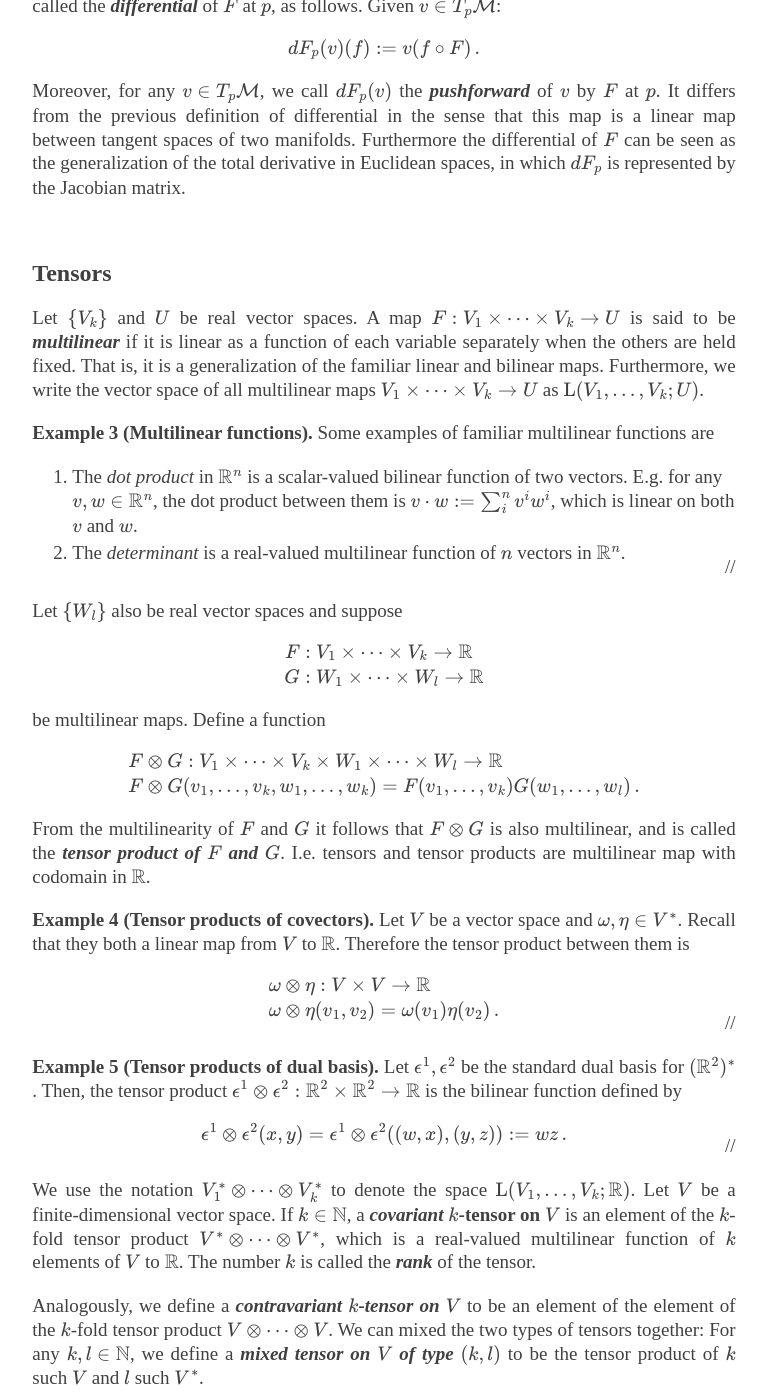
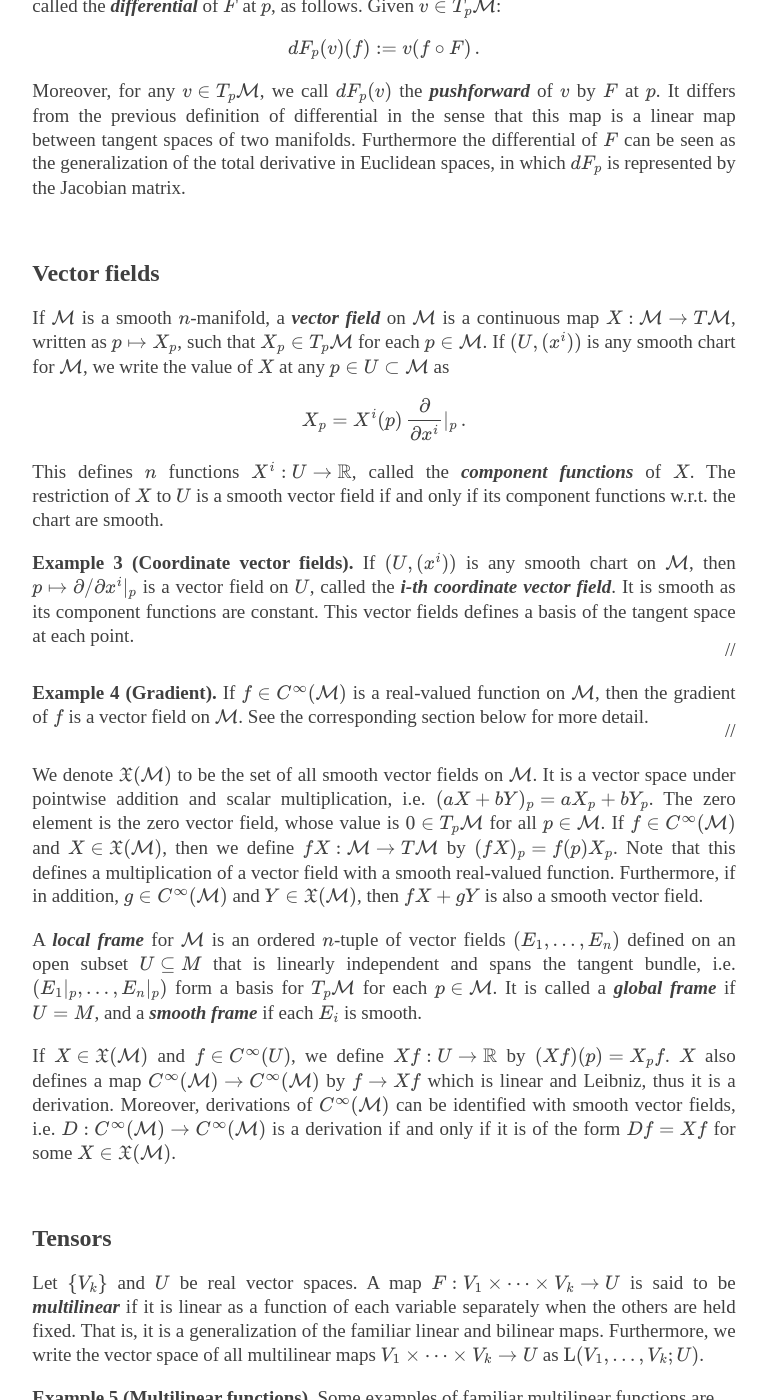
Before and after one commit to hsyodysseyjr/wiseodd0, a Jekyll site: the page built from _posts/2019-02-17-riemannian-geometry.md, in a window 1280 px wide and 1400 px high, scrolled down 2542 px. Shown: the whole window, without its empty margins (256-1023 px from the left). Built offline with Jekyll 4.4.1, drawn with Linux system fonts in a browser that asks for light colours; nearby versions of some CDN libraries; formulas are drawn with MathJax 3; some of the changed text lies outside the part shown.

Commit message:
Add vector field

```diff
--- a/_includes/head.html
+++ b/_includes/head.html
@@ -70,6 +70,7 @@
             \newcommand{\two}{\text{II}}
             \newcommand{\GL}{\text{GL}}
             \newcommand{\Id}{\text{Id}}
+            \newcommand{\grad}[1]{\text{grad} \, #1}
         $$
     </p>
 
--- a/_posts/2019-02-17-riemannian-geometry.md
+++ b/_posts/2019-02-17-riemannian-geometry.md
@@ -92,11 +92,39 @@ $$
 
 Moreover, for any $$v \in T_p \M$$, we call $$dF_p (v)$$ the **_pushforward_** of $$v$$ by $$F$$ at $$p$$. It differs from the previous definition of differential in the sense that this map is a linear map between tangent spaces of two manifolds. Furthermore the differential of $$F$$ can be seen as the generalization of the total derivative in Euclidean spaces, in which $$dF_p$$ is represented by the Jacobian matrix.
 
+
+<h2 class="section-heading">Vector fields</h2>
+
+If $$\M$$ is a smooth $$n$$-manifold, a **_vector field_** on $$\M$$ is a continuous map $$X: \M \to T\M$$, written as $$p \mapsto X_p$$, such that $$X_p \in T_p \M$$ for each $$p \in \M$$. If $$(U, (x^i))$$ is any smooth chart for $$\M$$, we write the value of $$X$$ at any $$p \in U \subset \M$$ as
+
+$$
+    X_p = X^i(p) \, \frac{\partial}{\partial x^i} \vert_p \, .
+$$
+
+This defines $$n$$ functions $$X^i: U \to \R$$, called the **_component functions_** of $$X$$. The restriction of $$X$$ to $$U$$ is a smooth vector field if and only if its component functions w.r.t. the chart are smooth.
+
+**Example 3 (Coordinate vector fields).** If $$(U, (x^i))$$ is any smooth chart on $$\M$$, then $$p \mapsto \partial/\partial x^i \vert_p$$ is a vector field on $$U$$, called the **_i-th coordinate vector field_**. It is smooth as its component functions are constant. This vector fields defines a basis of the tangent space at each point.
+
+//
+{:.right}
+
+**Example 4 (Gradient).** If $$f \in C^\infty(\M)$$ is a real-valued function on $$\M$$, then the gradient of $$f$$ is a vector field on $$\M$$. See the corresponding section below for more detail.
+
+//
+{:.right}
+
+We denote $$\mathfrak{X}(\M)$$ to be the set of all smooth vector fields on $$\M$$. It is a vector space under pointwise addition and scalar multiplication, i.e. $$(aX + bY)_p = aX_p + bY_p$$. The zero element is the zero vector field, whose value is $$0 \in T_p \M$$ for all $$p \in \M$$. If $$f \in C^\infty(\M)$$ and $$X \in \mathfrak{X}(\M)$$, then we define $$fX: \M \to T\M$$ by $$(fX)_p = f(p)X_p$$. Note that this defines a multiplication of a vector field with a smooth real-valued function. Furthermore, if in addition, $$g \in C^\infty(\M)$$ and $$Y \in \mathfrak{X}(\M)$$, then $$fX + gY$$ is also a smooth vector field.
+
+A **_local frame_** for $$\M$$ is an ordered $$n$$-tuple of vector fields $$(E_1, \dots, E_n)$$ defined on an open subset $$U \subseteq M$$ that is linearly independent and spans the tangent bundle, i.e. $$(E_1 \vert_p, \dots, E_n \vert_p)$$ form a basis for $$T_p \M$$ for each $$p \in \M$$. It is called a **_global frame_** if $$U = M$$, and a **_smooth frame_** if each $$E_i$$ is smooth.
+
+If $$X \in \mathfrak{X}(\M)$$ and $$f \in C^\infty(U)$$, we define $$Xf: U \to \R$$ by $$(Xf)(p) = X_p f$$. $$X$$ also defines a map $$C^\infty(\M) \to C^\infty(\M)$$ by $$f \to Xf$$ which is linear and Leibniz, thus it is a derivation. Moreover, derivations of $$C^\infty(\M)$$ can be identified with smooth vector fields, i.e. $$D: C^\infty(\M) \to C^\infty(\M)$$ is a derivation if and only if it is of the form $$Df = Xf$$ for some $$X \in \mathfrak{X}(\M)$$.
+
+
 <h2 class="section-heading">Tensors</h2>
 
 Let $$\{ V_k \}$$ and $$U$$ be real vector spaces. A map $$F: V_1 \times \dots \times V_k \to U$$ is said to be **_multilinear_** if it is linear as a function of each variable separately when the others are held fixed. That is, it is a generalization of the familiar linear and bilinear maps. Furthermore, we write the vector space of all multilinear maps $$ V_1 \times \dots \times V_k \to U $$ as $$ \text{L}(V_1, \dots, V_k; U) $$.
 
-**Example 3 (Multilinear functions).** Some examples of familiar multilinear functions are
+**Example 5 (Multilinear functions).** Some examples of familiar multilinear functions are
 1. The _dot product_ in $$ \R^n $$ is a scalar-valued bilinear function of two vectors. E.g. for any $$ v, w \in \R^n $$, the dot product between them is $$ v \cdot w := \sum_i^n v^i w^i $$, which is linear on both $$ v $$ and $$ w $$.
 2. The _determinant_ is a real-valued multilinear function of $$ n $$ vectors in $$ \R^n $$.
 
@@ -686,7 +714,15 @@ $$
     sX = -\bar{\nabla}_X N = -\sum_{i,j=1}^{n+1} X^j (\partial_j N^i) \partial_i \, .
 $$
 
-**Example 12 (Shape operators of spheres).** The smooth vector field
+Another way to get such smooth vector field is to work with a local defining function for $$\M$$, i.e. a smooth scalar field defined on some open subset $$U \subseteq \R^{n+1}$$ s.t. $$U \cap \M$$ is a regular level set of $$F$$. Then, we can take
+
+$$
+    N := \frac{\grad{F}}{\abs{\grad{F}}} \, .
+$$
+
+Because we know that the gradient is always normal to the level set.
+
+**Example 14 (Shape operators of spheres).** The smooth vector field
 
 $$
     N = \frac{1}{R} \sum_{i,j=1}^{n+1} x^i \partial_i
@@ -832,6 +868,7 @@ There is a close connection between representations and group actions. An action
 
 1. Lee, John M. "Smooth manifolds." Introduction to Smooth Manifolds. Springer, New York, NY, 2013. 1-31.
 2. Lee, John M. Riemannian manifolds: an introduction to curvature. Vol. 176. Springer Science & Business Media, 2006.
-3. Absil, P-A., Robert Mahony, and Rodolphe Sepulchre. Optimization algorithms on matrix manifolds. Princeton University Press, 2009.
-4. Boumal, Nicolas. Optimization and estimation on manifolds. Diss. Catholic University of Louvain, Louvain-la-Neuve, Belgium, 2014.
-5. Graphics: <https://tex.stackexchange.com/questions/261408/sphere-tangent-to-plane>.
+3. Fels, Mark Eric. "An Introduction to Differential Geometry through Computation." (2016).
+4. Absil, P-A., Robert Mahony, and Rodolphe Sepulchre. Optimization algorithms on matrix manifolds. Princeton University Press, 2009.
+5. Boumal, Nicolas. Optimization and estimation on manifolds. Diss. Catholic University of Louvain, Louvain-la-Neuve, Belgium, 2014.
+6. Graphics: <https://tex.stackexchange.com/questions/261408/sphere-tangent-to-plane>.
```
Also changed, not shown: other parts of _posts/2019-02-17-riemannian-geometry.md (+14 -14 lines).
